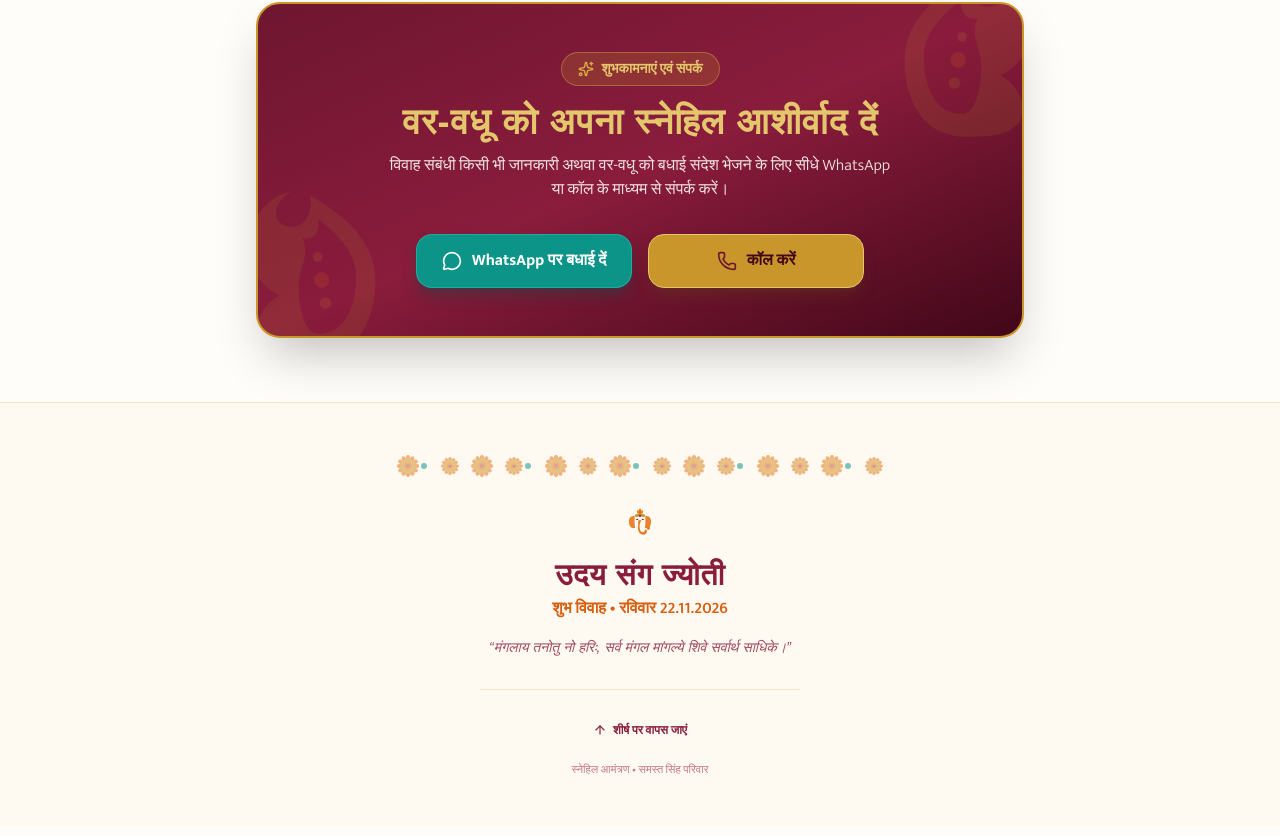
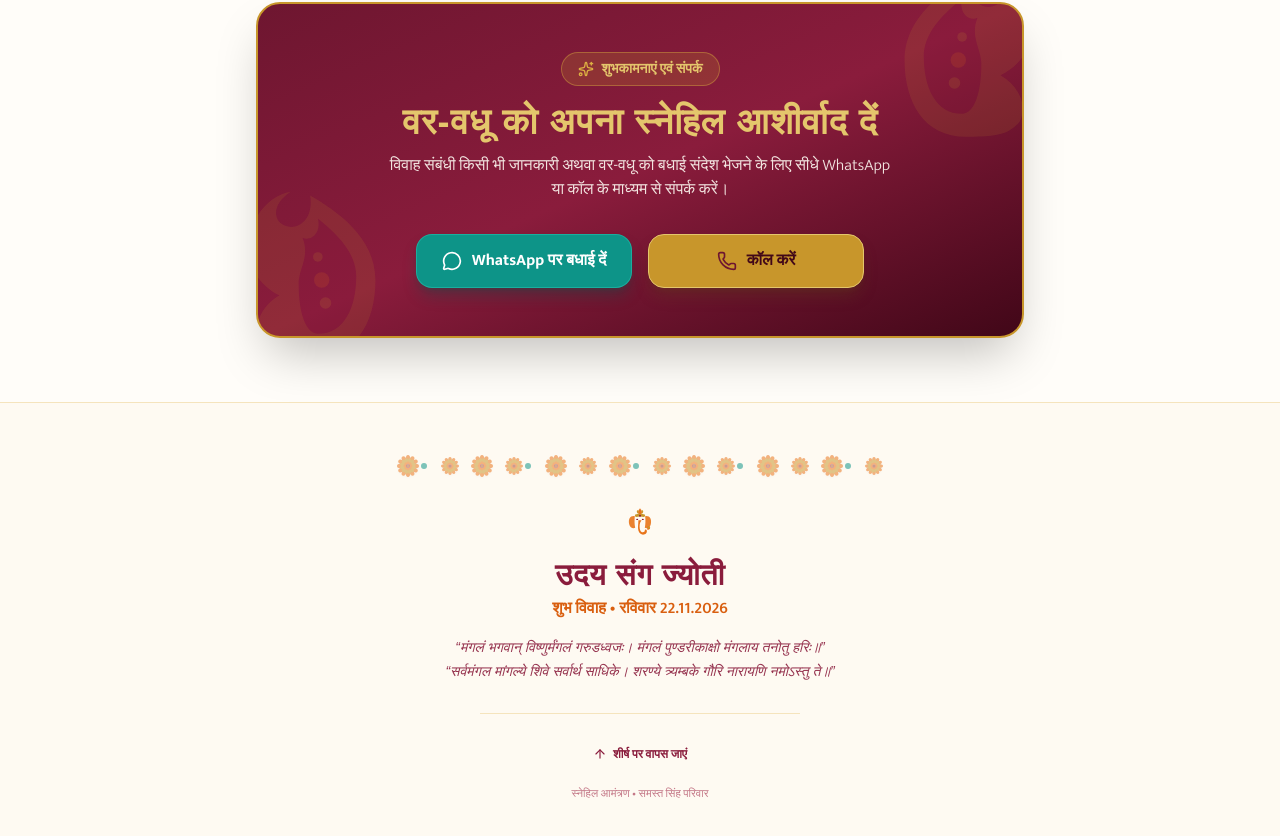
Before and after one commit to Vnjvibhash/Hindi-Wedding-Invitation-Website, a Next.js app: page / in a window 1280 px wide. Shown: the part 7720-8556 px from the top of the page. Built offline with nearby package versions, Linux system fonts and the light colour scheme; a web font is replaced by a local one.

Commit message:
fix: correct Vedic Mangala mantras in Footer

```diff
--- a/src/components/Footer.tsx
+++ b/src/components/Footer.tsx
@@ -23,9 +23,10 @@ export const Footer: React.FC = () => {
         </p>
 
         {/* Blessing verse */}
-        <p className="font-heading italic text-xs sm:text-sm text-maroon-800/80 dark:text-cream-300 max-w-md mb-8">
-          &ldquo;मंगलाय तनोतु नो हरिः, सर्व मंगल मांगल्ये शिवे सर्वार्थ साधिके।&rdquo;
-        </p>
+        <div className="font-heading italic text-xs sm:text-sm text-maroon-800/90 dark:text-gold-200/90 max-w-lg mb-8 leading-relaxed space-y-1">
+          <p>&ldquo;मंगलं भगवान् विष्णुर्मंगलं गरुडध्वजः। मंगलं पुण्डरीकाक्षो मंगलाय तनोतु हरिः॥&rdquo;</p>
+          <p>&ldquo;सर्वमंगल मांगल्ये शिवे सर्वार्थ साधिके। शरण्ये त्र्यम्बके गौरि नारायणि नमोऽस्तु ते॥&rdquo;</p>
+        </div>
 
         <div className="w-full max-w-xs h-px bg-gold-400/30 mb-6" />
 
```
